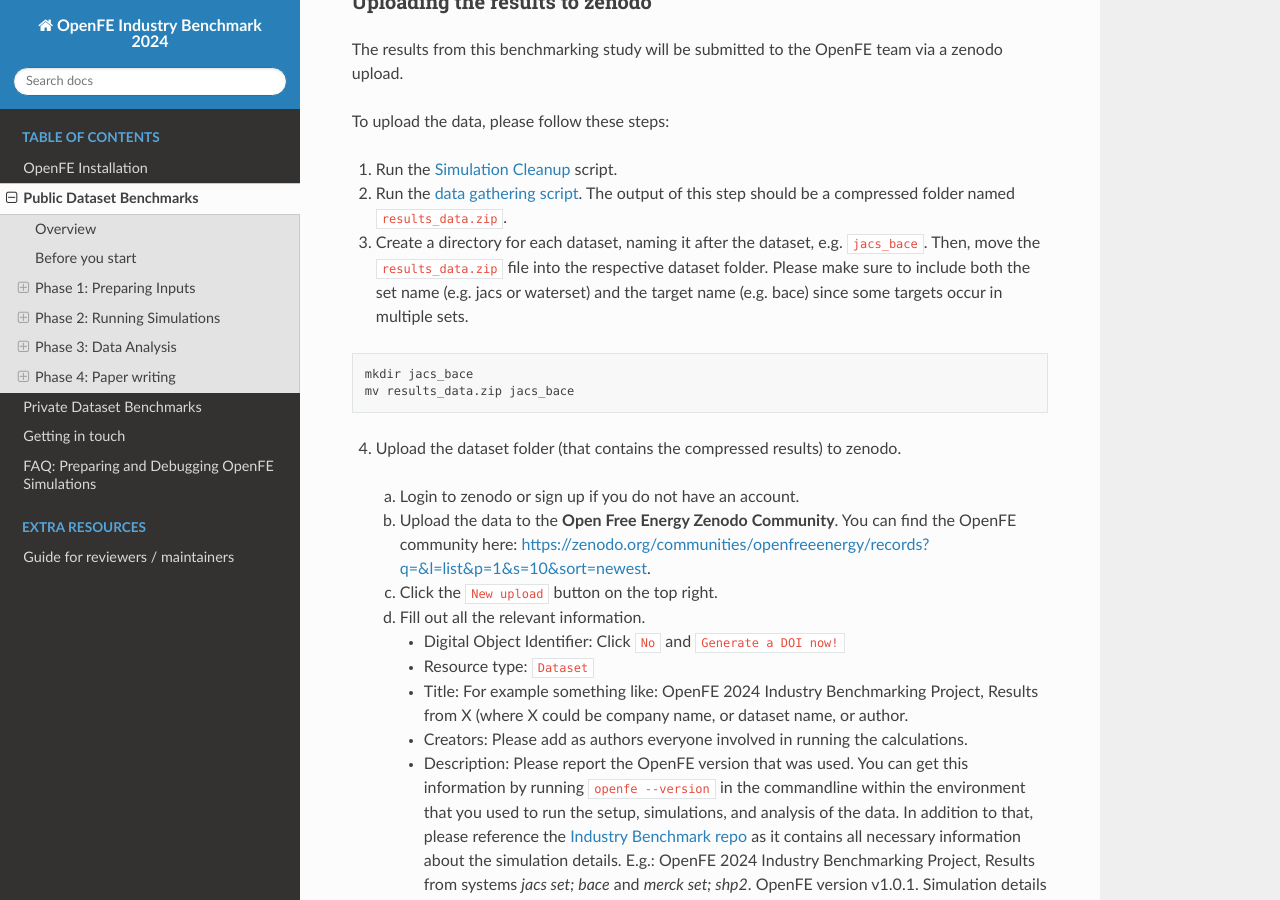
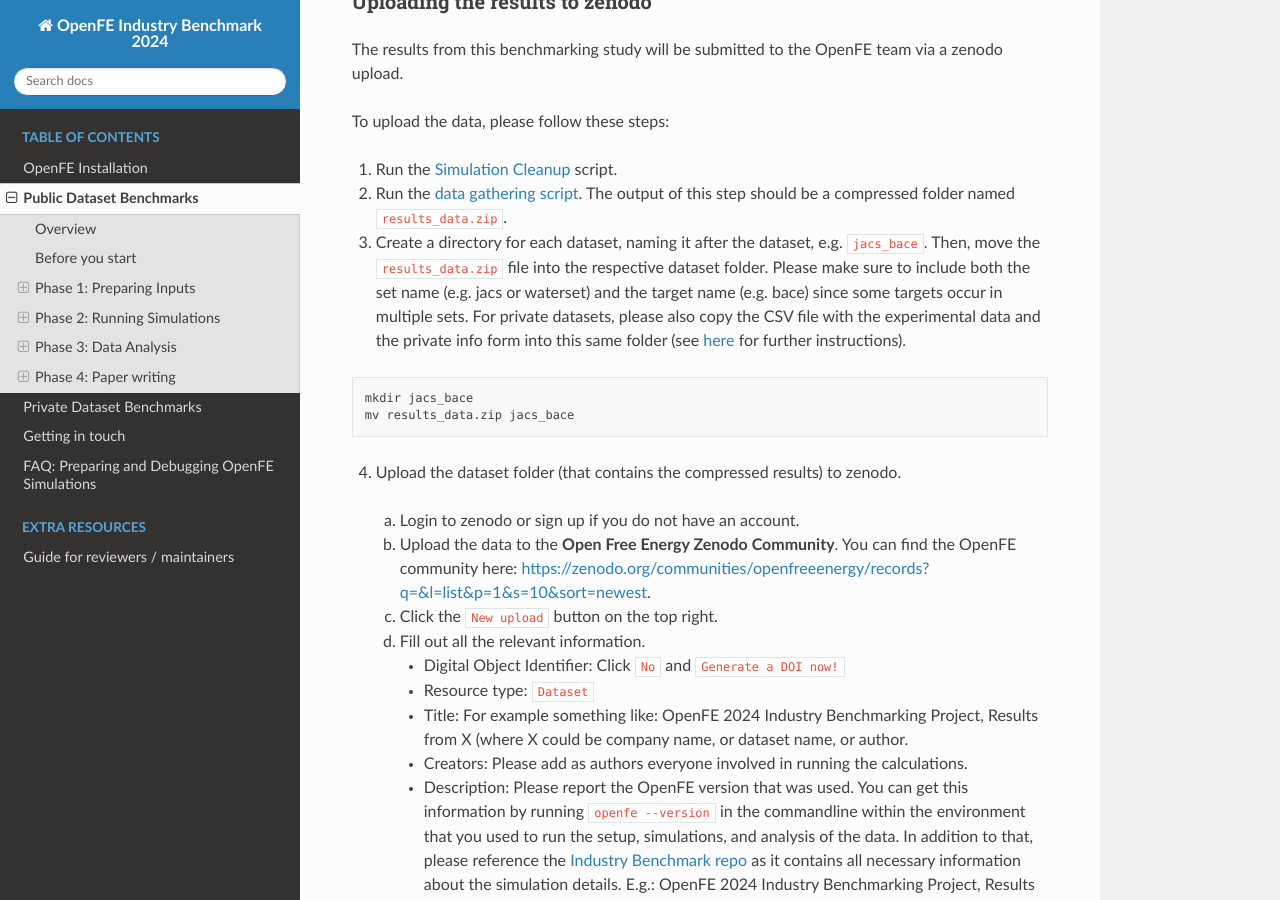
Before and after one commit to OpenFreeEnergy/IndustryBenchmarks2024, a Sphinx documentation site: the page built from docs/source/public/overview.rst, in a window 1280 px wide and 900 px high, scrolled down 16275 px. Built offline with Sphinx 7.4.7 and the Read the Docs theme 3.1.0, drawn with Linux system fonts in a browser that asks for light colours.

Commit message:
Address review comment

```diff
--- a/docs/source/public/overview.rst
+++ b/docs/source/public/overview.rst
@@ -546,7 +546,6 @@
    python data_gathering.py --input_alchemical_network network_setup/alchemicalNetwork/alchemical_network.json --results-folder results_0 --results-folder results_1 --results-folder results_2 --hide-ligand-names
 
 .. warning::
-
    Per default, the ligand names that were present in the original ligand sdf will be stored. Please check those and if they contain any confidential information, use the ``hide-ligand-names`` flag.
 
 
@@ -735,6 +734,7 @@
 1. Run the :ref:`post-simulation cleanup` script.
 2. Run the :ref:`data gathering script <gathering_of_results>`. The output of this step should be a compressed folder named ``results_data.zip``.
 3. Create a directory for each dataset, naming it after the dataset, e.g. ``jacs_bace``. Then, move the  ``results_data.zip`` file into the respective dataset folder. Please make sure to include both the set name (e.g. jacs or waterset) and the target name (e.g. bace) since some targets occur in multiple sets.
+   For private datasets, please also copy the CSV file with the experimental data and the private info form into this same folder (see :ref:`here <private-data-gather>` for further instructions).
 
 .. code-block:: bash
 
```
